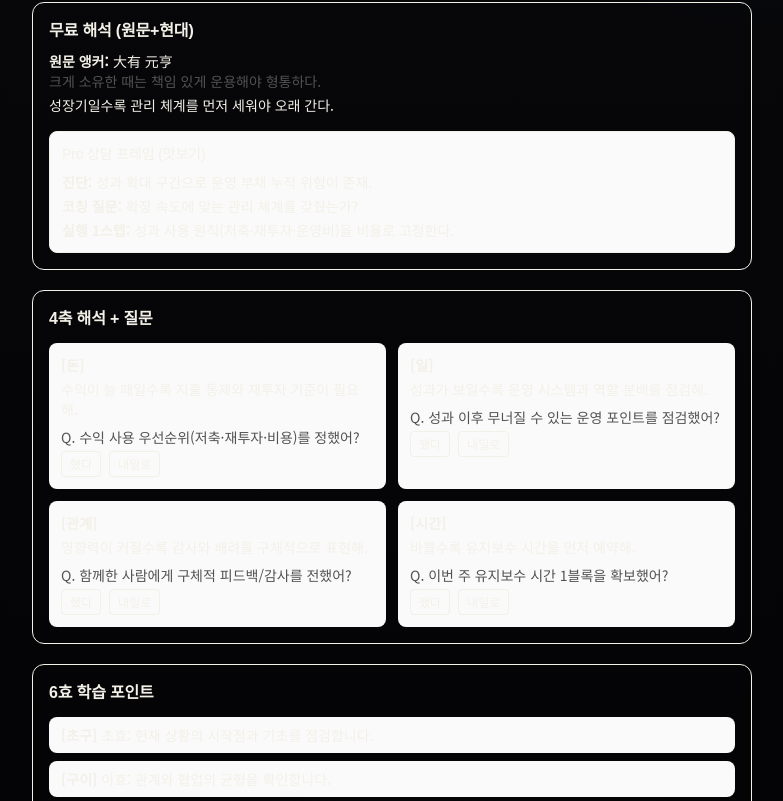
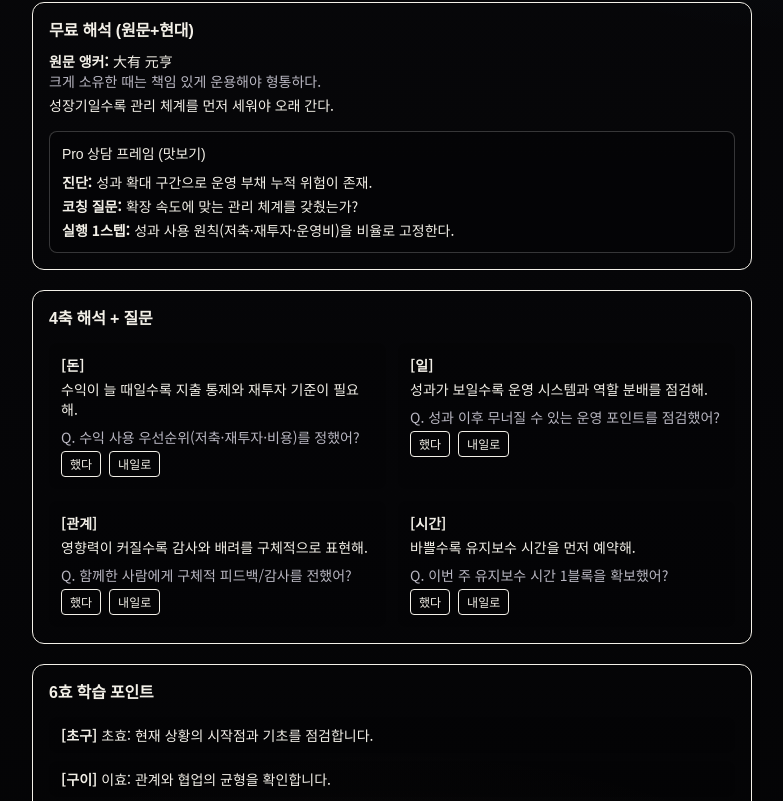
Before and after one commit to kinddragon1224/iching-learning-web, a Next.js app: page /hexagram/14 in a window 1280 px wide. Shown: the part 839-1640 px from the top of the page, without its empty margins (248-1031 px from the left). Built offline with nearby package versions, Linux system fonts and the light colour scheme.

Commit message:
Polish detail/list readability and add empty-search UX state

```diff
--- a/app/hexagram/[id]/page.tsx
+++ b/app/hexagram/[id]/page.tsx
@@ -64,7 +64,7 @@ export default async function HexagramCardDetailPage({
 
       <header>
         <h1 className="text-2xl font-bold">#{id} {card.full_name ?? card.short_name}</h1>
-        <p className="text-neutral-500">({card.short_name}){card.trigram_pair ? ` · ${card.trigram_pair}` : ""}</p>
+        <p className="text-[var(--text-muted)]">({card.short_name}){card.trigram_pair ? ` · ${card.trigram_pair}` : ""}</p>
         <span className="mt-2 inline-block rounded-full border px-2 py-0.5 text-xs">{AXIS_LABEL[primaryAxis]}</span>
         <p className="mt-2">{content.summary}</p>
         <div className="mt-2 flex flex-wrap gap-2 text-xs">
@@ -79,11 +79,11 @@ export default async function HexagramCardDetailPage({
           <div>
             <h2 className="font-semibold">무료 해석 (원문+현대)</h2>
             <p className="mt-2 text-sm"><b>원문 앵커:</b> {track.freePreview.classicalAnchor}</p>
-            <p className="text-sm text-neutral-600">{track.freePreview.plainMeaning}</p>
+            <p className="text-sm text-[var(--text-muted)]">{track.freePreview.plainMeaning}</p>
             <p className="mt-1 text-sm">{track.freePreview.modernTeaser}</p>
           </div>
 
-          <div className="rounded-lg border bg-neutral-50 p-3">
+          <div className="rounded-lg border border-white/20 bg-black/20 p-3">
             <h3 className="font-medium text-sm">Pro 상담 프레임 (맛보기)</h3>
             <ul className="mt-2 space-y-1 text-sm">
               <li><b>진단:</b> {track.proFrame.diagnosis}</li>
@@ -97,31 +97,31 @@ export default async function HexagramCardDetailPage({
       <section className="rounded-xl border p-4">
         <h2 className="mb-3 font-semibold">4축 해석 + 질문</h2>
         <div className="grid gap-3 md:grid-cols-2 text-sm">
-          <article className="rounded-lg bg-neutral-50 p-3">
+          <article className="rounded-lg bg-black/20 p-3">
             <p className="font-semibold">[돈]</p>
             <p className="mt-1">{content.axes.money}</p>
-            <p className="mt-2 text-neutral-600">Q. {q.money}</p>
+            <p className="mt-2 text-[var(--text-muted)]">Q. {q.money}</p>
             <QuestionActionButtons hexagramId={id} hexagramTitle={title} axis="money" question={q.money ?? ""} />
           </article>
 
-          <article className="rounded-lg bg-neutral-50 p-3">
+          <article className="rounded-lg bg-black/20 p-3">
             <p className="font-semibold">[일]</p>
             <p className="mt-1">{content.axes.work}</p>
-            <p className="mt-2 text-neutral-600">Q. {q.work}</p>
+            <p className="mt-2 text-[var(--text-muted)]">Q. {q.work}</p>
             <QuestionActionButtons hexagramId={id} hexagramTitle={title} axis="work" question={q.work ?? ""} />
           </article>
 
-          <article className="rounded-lg bg-neutral-50 p-3">
+          <article className="rounded-lg bg-black/20 p-3">
             <p className="font-semibold">[관계]</p>
             <p className="mt-1">{content.axes.relation}</p>
-            <p className="mt-2 text-neutral-600">Q. {q.relation}</p>
+            <p className="mt-2 text-[var(--text-muted)]">Q. {q.relation}</p>
             <QuestionActionButtons hexagramId={id} hexagramTitle={title} axis="relation" question={q.relation ?? ""} />
           </article>
 
-          <article className="rounded-lg bg-neutral-50 p-3">
+          <article className="rounded-lg bg-black/20 p-3">
             <p className="font-semibold">[시간]</p>
             <p className="mt-1">{content.axes.time}</p>
-            <p className="mt-2 text-neutral-600">Q. {q.time}</p>
+            <p className="mt-2 text-[var(--text-muted)]">Q. {q.time}</p>
             <QuestionActionButtons hexagramId={id} hexagramTitle={title} axis="time" question={q.time ?? ""} />
           </article>
         </div>
@@ -131,7 +131,7 @@ export default async function HexagramCardDetailPage({
         <h2 className="mb-3 font-semibold">6효 학습 포인트</h2>
         <ol className="space-y-2 text-sm">
           {content.lineTexts.map((line, idx) => (
-            <li key={idx} className="rounded-lg bg-neutral-50 px-3 py-2">
+            <li key={idx} className="rounded-lg bg-black/20 px-3 py-2">
               {track?.linesKorean?.[idx] ? <b className="mr-1">[{track.linesKorean[idx]}]</b> : null}
               {line}
             </li>
--- a/app/hexagrams/page.tsx
+++ b/app/hexagrams/page.tsx
@@ -100,6 +100,11 @@ export default function HexagramListPage() {
         <p className="text-xs text-[var(--text-muted)]">검색 결과: {results.length}개</p>
       </section>
 
+      {results.length === 0 ? (
+        <section className="paper-panel rounded-xl p-6 text-sm text-[var(--text-muted)]">
+          검색 결과가 없습니다. 다른 키워드(괘 이름/번호/주제)로 다시 시도해보세요.
+        </section>
+      ) : (
         <section className="grid gap-3 sm:grid-cols-2 lg:grid-cols-3">
           {results.map((h) => (
             <Link key={h.id} href={`/hexagram/${h.id}`} className="paper-panel rounded-xl p-4 panel-hover">
@@ -117,6 +122,7 @@ export default function HexagramListPage() {
             </Link>
           ))}
         </section>
+      )}
     </main>
   );
 }
```
Lines whose indentation alone changed are shown as unchanged.
